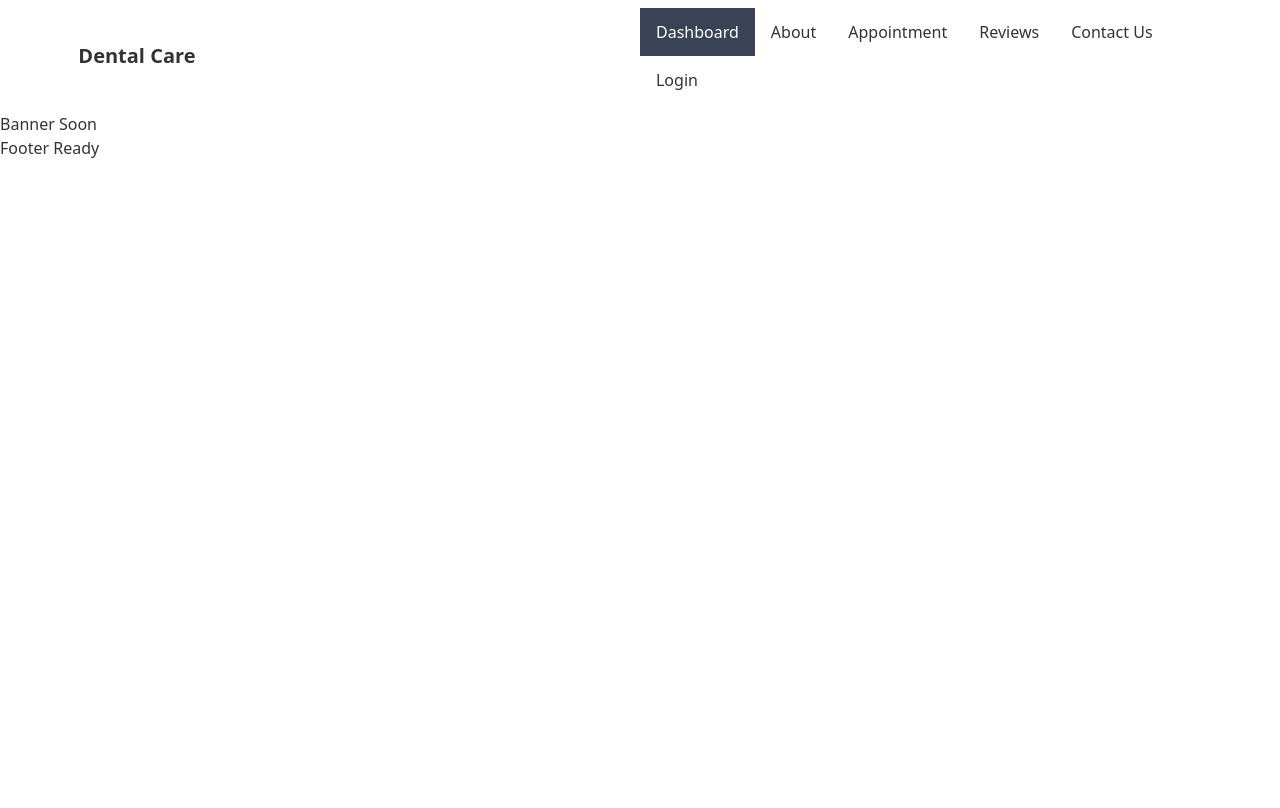
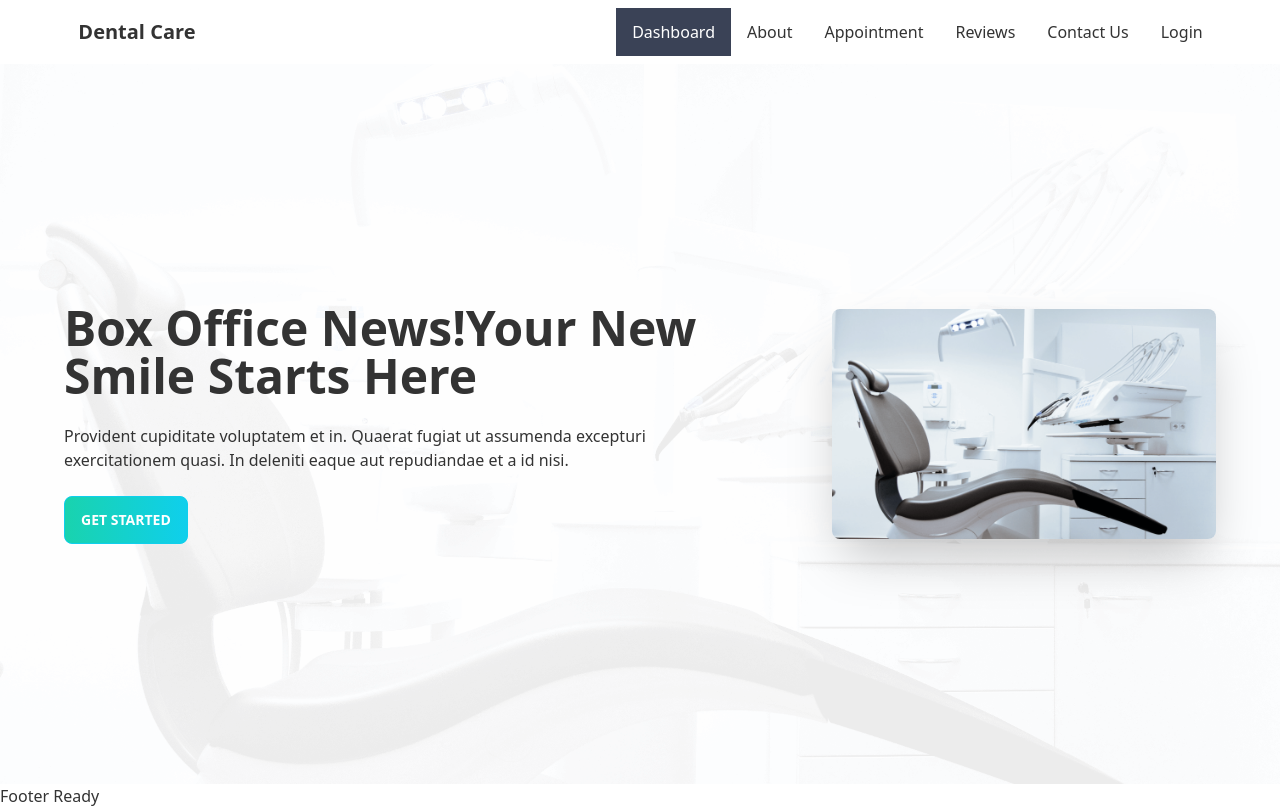
Before and after one commit to sohag-9065/Dental-Care-Client, a React (Create React App) app: page /dashboard in a window 1280 px wide. Built offline with nearby package versions, Linux system fonts and the light colour scheme; the HTML template or start-up script is replaced by a standard one.

Commit message:
Dashboard Banner Create

```diff
--- a/src/RouterConfig/RouterConfig.js
+++ b/src/RouterConfig/RouterConfig.js
@@ -15,10 +15,8 @@
                 path="/"
                 element={<Home></Home>}
                 loader={async ({ request }) => {
-                    // loaders can be async functions
-                    const res = await fetch("menuitems.json", {
-                      signal: request.signal,
-                    });
+                    // load menu items
+                    const res = await fetch("menuitems.json");
                     const user = await res.json();
                     return user;
                   }}
--- a/src/pages/Dashboard/Banner/Banner.js
+++ b/src/pages/Dashboard/Banner/Banner.js
@@ -1,9 +1,19 @@
 import React from 'react';
+import chair from '../../../assets/images/chair.png';
+// import bgImg from '../../../assets/images/bg.png' ;
 
 const Banner = () => {
     return (
-        <div>
-            <h1>Banner Soon</h1>
+        // <div className="hero min-h-screen px-12  "  style={{backgroundImage: `url(${bgImg})`}}>
+        <div className="hero min-h-[90vh] bg-img-custom-tailwind px-12  "   >
+            <div className="hero-content flex-col lg:flex-row-reverse">
+                <img src={chair} className="max-w-sm rounded-lg shadow-2xl" alt=''/>
+                <div className='pr-16'>
+                    <h1 className="text-5xl font-bold">Box Office News!Your New Smile Starts Here</h1>
+                    <p className="py-6">Provident cupiditate voluptatem et in. Quaerat fugiat ut assumenda excepturi exercitationem quasi. In deleniti eaque aut repudiandae et a id nisi.</p>
+                    <button className="btn btn-primary text-white font-semibold bg-gradient-to-r from-secondary to-primary">Get Started</button>
+                </div>
+            </div>
         </div>
     );
 };
--- a/src/pages/Dashboard/Dashboard/Dashboard.js
+++ b/src/pages/Dashboard/Dashboard/Dashboard.js
@@ -5,6 +5,7 @@
     return (
         <div>
             <Banner></Banner>
+
         </div>
     );
 };
--- a/src/pages/Shared/Header/Header.js
+++ b/src/pages/Shared/Header/Header.js
@@ -11,8 +11,8 @@
 
 
     return (
-        <div className="navbar bg-base-100 w-11/12 mx-auto">
-            <div className="navbar-start">
+        <div className="navbar justify-between bg-base-100 w-11/12 mx-auto">
+            <div className="">
                 <div className="dropdown">
                     <label tabIndex={0} className="btn btn-ghost lg:hidden">
                         <svg xmlns="http://www.w3.org/2000/svg" className="h-5 w-5" fill="none" viewBox="0 0 24 24" stroke="currentColor"><path strokeLinecap="round" strokeLinejoin="round" strokeWidth="2" d="M4 6h16M4 12h8m-8 6h16" /></svg>
@@ -30,7 +30,7 @@
                 </div>
                 <Link to={"/dashboard"} className="btn btn-ghost normal-case text-xl">Dental Care</Link>
             </div>
-            <div className="navbar-end hidden lg:flex">
+            <div className="hidden lg:flex">
                 <ul className="menu menu-horizontal p-0">
                     {
                         menuItems.map(menu => <MenuItems
--- a/tailwind.config.js
+++ b/tailwind.config.js
@@ -4,22 +4,38 @@
     "./src/**/*.{js,jsx,ts,tsx}",
   ],
   theme: {
-    extend: {},
+    extend: {
+      backgroundImage: {
+        'img-custom-tailwind': "url('/src/assets/images/bg.png')",
+      }
+    },
   },
   daisyui: {
     themes: [
       {
         mytheme: {
-          primary: "#0FCFEC",
-          secondary: "#19D3AE",
-          accent: "#3A4256",
-          neutral: "#3d4451",
-          "base-100": "#ffffff",
+
+          "primary": "#0FCFEC",
+
+          "secondary": "#19D3AE",
+
+          "accent": "#3A4256",
+
+          "neutral": "#3D4451",
+
+          "base-100": "#FFFFFF",
+
+          "info": "#3ABFF8",
+
+          "success": "#36D399",
+
+          "warning": "#FBBD23",
+
+          "error": "#F87272",
         },
       },
-      "dark",
-      "cupcake",
     ],
   },
+
   plugins: [require("daisyui")],
 }
```
